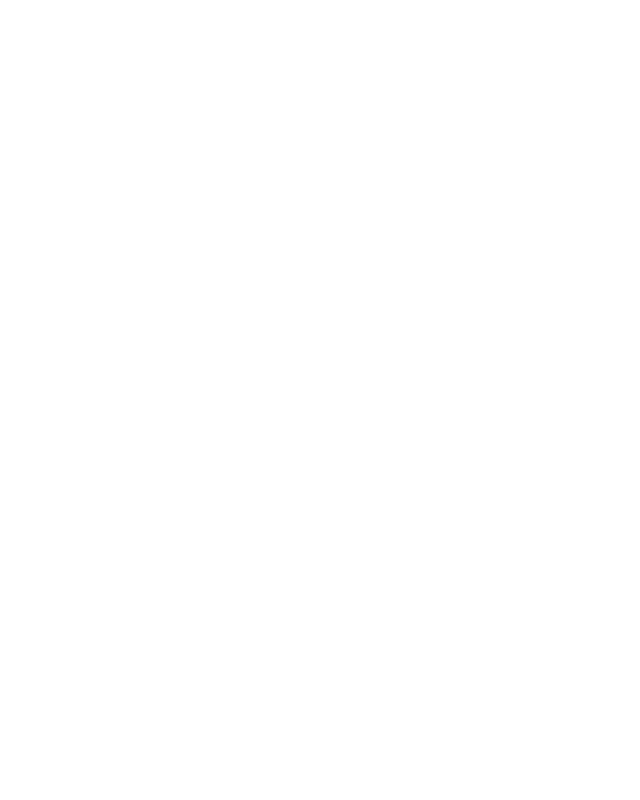
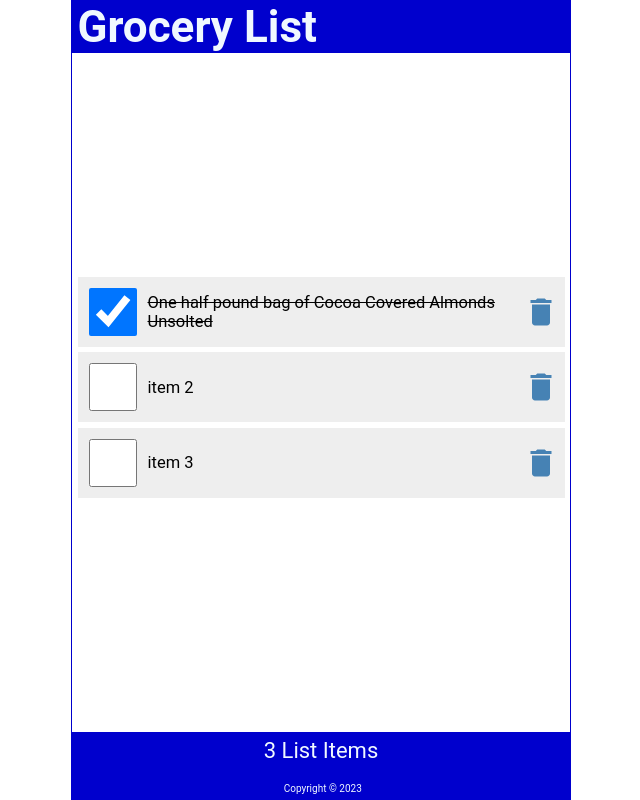
Before and after one commit to alexsjob89/react-projects, a React (Create React App) app: page / in a window 1280 px wide. Shown: the whole page, without its empty margins (319-959 px from the left). Built offline with nearby package versions, Linux system fonts and the light colour scheme.

Commit message:
added components

```diff
--- a/src/App.css
+++ /dev/null
@@ -1,38 +0,0 @@
-.App {
-  text-align: center;
-}
-
-.App-logo {
-  height: 40vmin;
-  pointer-events: none;
-}
-
-@media (prefers-reduced-motion: no-preference) {
-  .App-logo {
-    animation: App-logo-spin infinite 20s linear;
-  }
-}
-
-.App-header {
-  background-color: #282c34;
-  min-height: 100vh;
-  display: flex;
-  flex-direction: column;
-  align-items: center;
-  justify-content: center;
-  font-size: calc(10px + 2vmin);
-  color: white;
-}
-
-.App-link {
-  color: #61dafb;
-}
-
-@keyframes App-logo-spin {
-  from {
-    transform: rotate(0deg);
-  }
-  to {
-    transform: rotate(360deg);
-  }
-}
--- a/src/App.jsx
+++ b/src/App.jsx
@@ -1,7 +1,47 @@
-import "./App.css";
+import { useState } from "react";
+import Content from "./Content";
+import Footer from "./Footer";
+import { Header } from "./Header";
+import "./index.css";
 
 function App() {
-  return <div className="App"></div>;
+  const [items, setItems] = useState([
+    {
+      id: 1,
+      checked: true,
+      item: "One half pound bag of Cocoa Covered Almonds Unsolted",
+    },
+    {
+      id: 2,
+      checked: false,
+      item: "item 2",
+    },
+    {
+      id: 3,
+      checked: false,
+      item: "item 3",
+    },
+  ]);
+
+  const handleCheck = (id) => {
+    const listItems = items.map((item) => (item.id === id ? { ...item, checked: !item.checked } : item));
+    setItems(listItems);
+    localStorage.setItem("shppinglist", JSON.stringify(listItems));
+  };
+
+  const handleDelete = (id) => {
+    const listItems = items.filter((item) => item.id !== id);
+    setItems(listItems);
+    localStorage.setItem("shppinglist", JSON.stringify(listItems));
+  };
+
+  return (
+    <div className="App">
+      <Header title="Grocery List" />
+      <Content items={items} handleCheck={handleCheck} handleDelete={handleDelete} />
+      <Footer length={items.length} />
+    </div>
+  );
 }
 
 export default App;
--- /dev/null
+++ b/src/Content.jsx
@@ -0,0 +1,12 @@
+import React from "react";
+import ItemList from "./ItemList";
+
+const Content = ({ items, handleCheck, handleDelete }) => {
+  return (
+    <main>
+      {items.length ? <ItemList items={items} handleCheck={handleCheck} handleDelete={handleDelete} /> : <h1 style={{ marginTop: "1rem", textDecoration: "underline" }}>Your list is empty</h1>}
+    </main>
+  );
+};
+
+export default Content;
--- /dev/null
+++ b/src/Footer.jsx
@@ -0,0 +1,17 @@
+import React from "react";
+
+function Footer({ length }) {
+  const today = new Date();
+
+  return (
+    <footer>
+      <p>
+        {length} List {length === 1 ? "Item" : "Items"}
+      </p>
+
+      <p style={{ fontSize: "10px", marginTop: "20px", marginLeft: "20px" }}>Copyright &copy; {today.getFullYear()}</p>
+    </footer>
+  );
+}
+
+export default Footer;
--- /dev/null
+++ b/src/Header.jsx
@@ -0,0 +1,9 @@
+import React from "react";
+
+export const Header = ({ title }) => {
+  return (
+    <header>
+      <h1>{title}</h1>
+    </header>
+  );
+};
--- /dev/null
+++ b/src/ItemList.jsx
@@ -0,0 +1,21 @@
+import DeleteIcon from "@mui/icons-material/Delete";
+import React from "react";
+
+function ItemList({ items, handleCheck, handleDelete }) {
+  return (
+    <ul>
+      {items.map((item) => (
+        <li className="item" key={item.id}>
+          <input type="checkbox" checked={item.checked} onChange={() => handleCheck(item.id)} />
+          <label onDoubleClick={() => handleCheck(item.id)} style={item.checked ? { textDecoration: "line-through" } : null}>
+            {item.item}
+          </label>
+
+          <DeleteIcon role="button" tabIndex="0" onClick={() => handleDelete(item.id)} />
+        </li>
+      ))}
+    </ul>
+  );
+}
+
+export default ItemList;
--- /dev/null
+++ b/src/index.css
@@ -0,0 +1,116 @@
+* {
+    margin: 0;
+    padding: 0;
+    box-sizing: border-box;
+}
+
+html {
+    font-size: 22px;
+}
+
+body {
+    min-height: 100vh;
+    font-family: 'Roboto', 'Oxygen', 'Ubuntu', 'Cantarell', 'Fira Sans', 'Droid Sans', 'Helvetica Neue', sans-serif;
+    -webkit-font-smoothing: antialiased;
+    -moz-osx-font-smoothing: grayscale;
+}
+
+.App {
+    display: flex;
+    flex-direction: column;
+    justify-content: center;
+    align-items: center;
+    height: 100vh;
+    width: 100%;
+    max-width: 500px;
+    border: 1px solid mediumblue;
+    margin: auto;
+}
+
+header {
+    width: 100%;
+    padding: 0 0.25em;
+    background-color: mediumblue;
+    color: aliceblue;
+    display: flex;
+    justify-content: space-between;
+    align-items: center;
+}
+
+main {
+    width: 100%;
+    display: flex;
+    flex-direction: column;
+    flex-grow: 1;
+    justify-content: center;
+    align-items: center;
+    overflow-y: auto;
+}
+
+footer {
+    width: 100%;
+    padding: 0.25em;
+    background-color: mediumblue;
+    color: aliceblue;
+    display: grid;
+    place-content: center;
+}
+
+ul {
+    width: 100%;
+    list-style: none;
+    padding: 0 0.25rem 0.25rem;
+}
+
+ul li::before {
+    content: "\200B";
+}
+
+.item {
+    display: flex;
+    justify-content: flex-start;
+    align-items: center;
+    padding: 0.5rem 0 0.5rem 0.5rem;
+    margin: 0.25rem 0;
+    background-color: #eee;
+}
+
+.item:first-child {
+    margin: 0;
+}
+
+.item input[type="checkbox"] {
+    text-align: center;
+    width: 2.5rem;
+    width: 48px;
+    min-width: 48px;
+    height: 2.5rem;
+    height: 48px;
+    min-height: 48px;
+    cursor: pointer;
+    margin-right: 0.5rem;
+}
+
+.item input[type="checkbox"]:focus+label {
+    text-decoration: underline;
+}
+
+.item>label {
+    font-size: 0.75rem;
+    flex-grow: 1;
+}
+
+.item svg {
+    width: 48px;
+    min-width: 48px;
+    height: 36px;
+    font-size: 1rem;
+    color: steelblue;
+    cursor: pointer;
+}
+
+.item svg:focus,
+.item svg:hover {
+    color: red;
+    outline: none;
+}
```
Also changed, not shown: package.json (+7 -0 lines), src/assest/team2.jpg (added), 1 other file (tests, documents, lock files or other folders).
